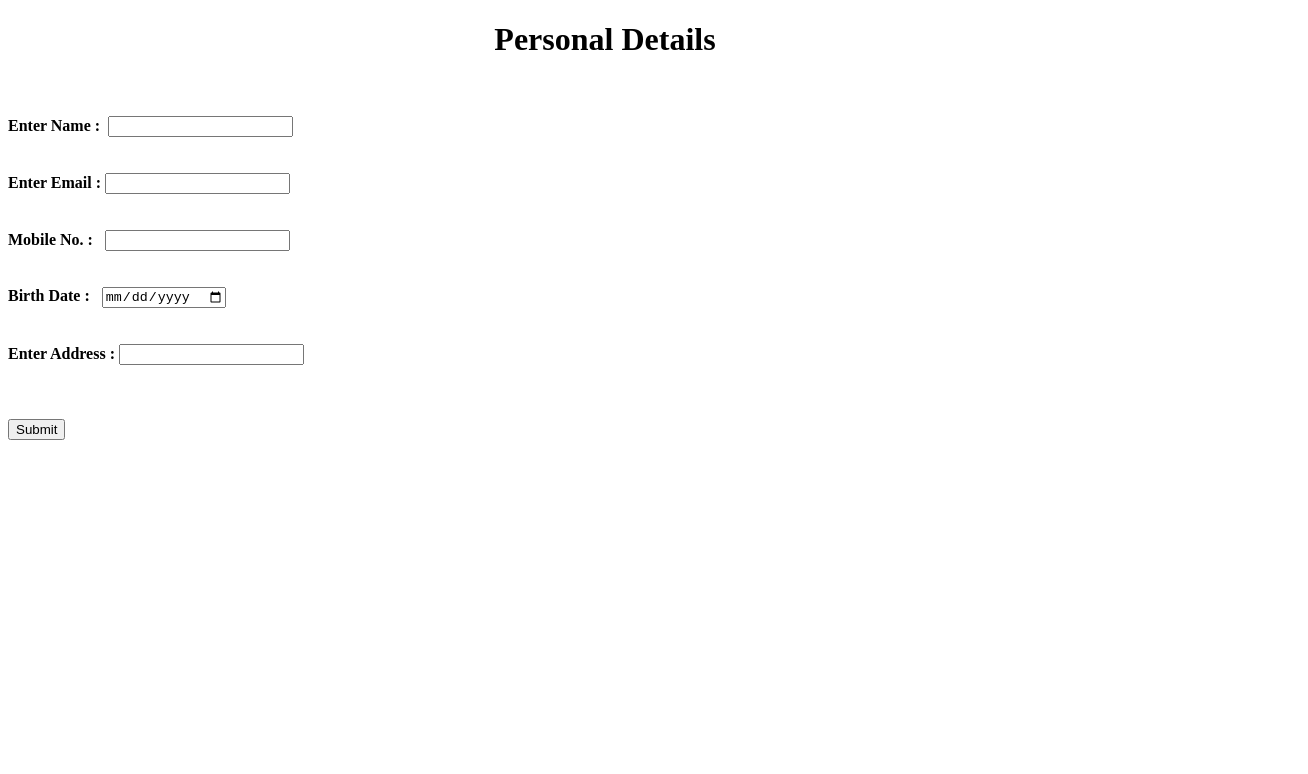
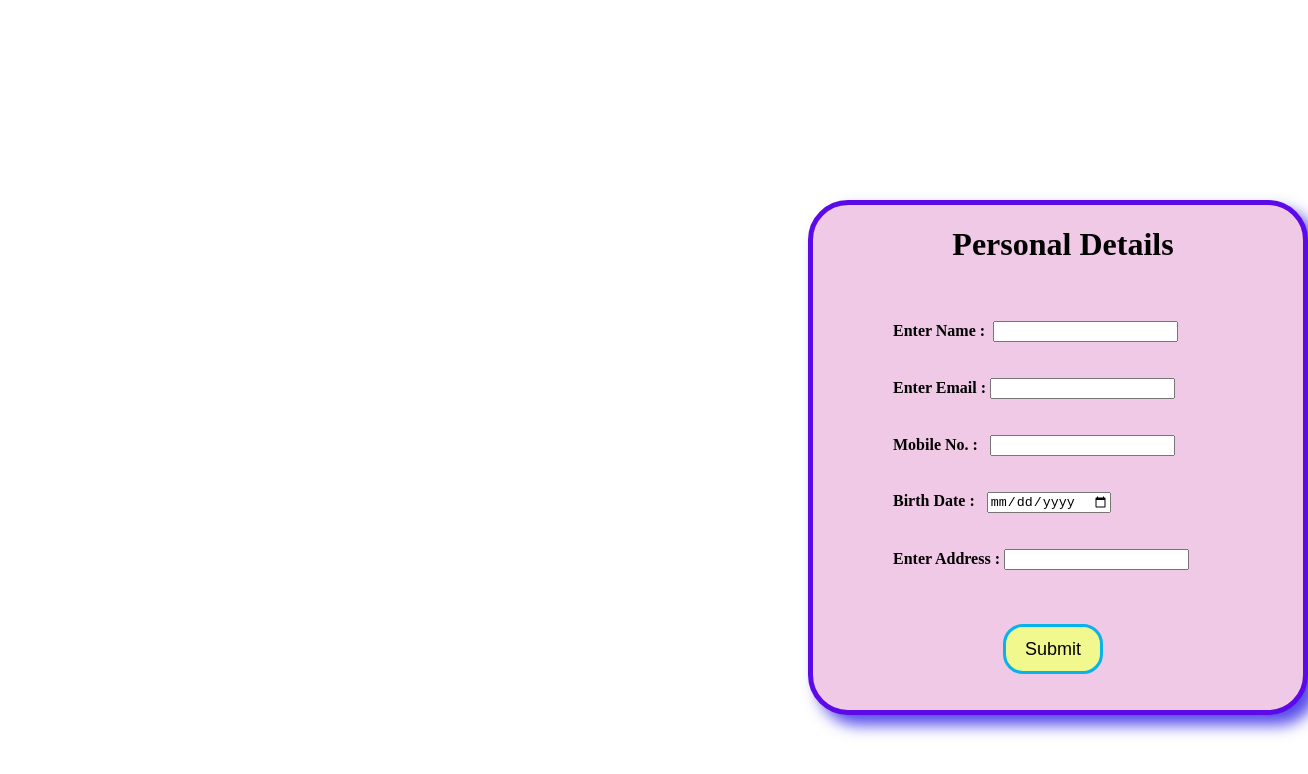
Before and after one commit to rushiautade4545/rtc-assignments, a plain HTML site: page Assignment14/index.html in a window 1280 px wide. Shown: the whole page, 1308 px wide, since content can reach past the window. Drawn offline with Linux system fonts and the light colour scheme.

Commit message:
css apply

```diff
--- a/Assignment14/index.html
+++ b/Assignment14/index.html
@@ -3,7 +3,45 @@
 <html>
 <head>
     <title>Assignment 14</title>
+    <style>
+    .container{
+        height: auto;
+        width: 410px;
+        border: solid 5px rgb(92, 10, 232);
+        border-radius: 40px;
+        text-align: left;
+        margin: 200px 800px;
+        padding-left: 80px;
+        background-color: #efc9e5;
+        box-shadow:10px 10px 15px  rgb(85, 74, 233) ;
 
+    }
+    .container:hover{
+        background-color:#ccffcc;
+        transition: 0.5s;
+        box-shadow:0px 0px 10px 10px rgb(85, 74, 233) ;
+
+
+
+
+    }
+
+    .btn{
+      margin-left: 110px;
+      border: solid 3px rgb(8, 179, 236);
+      border-radius: 20px;
+      height: 50px;
+      width: 100px;
+      font-size: large;
+      background-color:#f1f88e;
+    }
+    .btn:hover{
+        background-color: #efbca2;
+        height: 60px;
+        transition: 0.5s;
+        box-shadow: 0 0 5px 2px rgb(8, 179, 236) ;
+    }
+</style>
 
 </head>
 <body>
```
